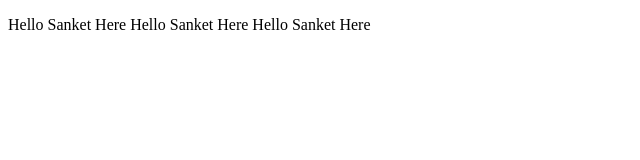
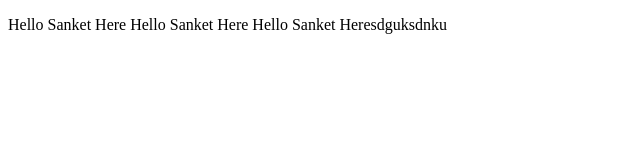
Before and after one commit to HelicoreRaj/ClaspDemo, a plain HTML site: page src/Index.html in a window 1280 px wide. Shown: the whole page, without its empty margins (0-640 px from the left). Drawn offline with Linux system fonts and the light colour scheme.

Commit message:
Demofsd6

```diff
--- a/src/Index.html
+++ b/src/Index.html
@@ -4,6 +4,6 @@
 	<title>Hello</title>
 </head>
 <body>
-	<p> Hello Sanket Here Hello Sanket Here Hello Sanket Here</p>
+	<p> Hello Sanket Here Hello Sanket Here Hello Sanket Heresdguksdnku</p>
 </body>
 </html>
```
